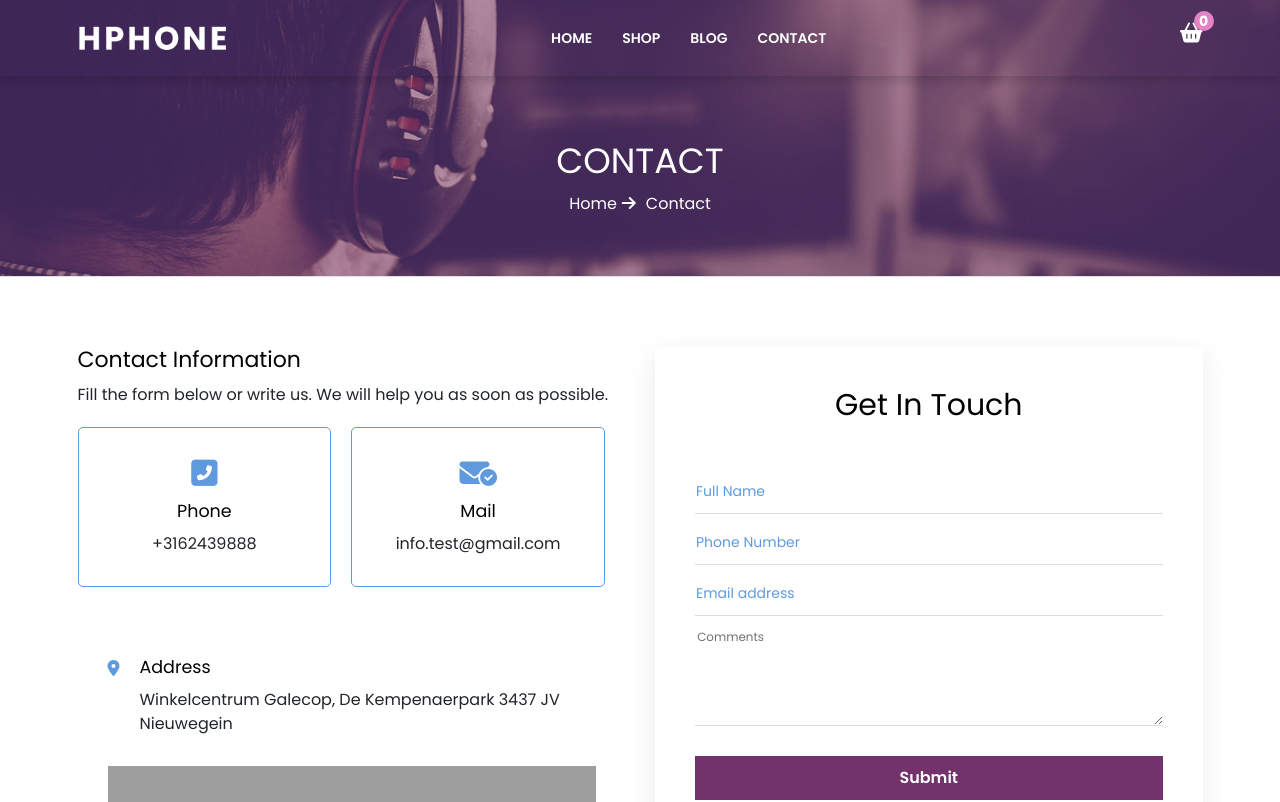
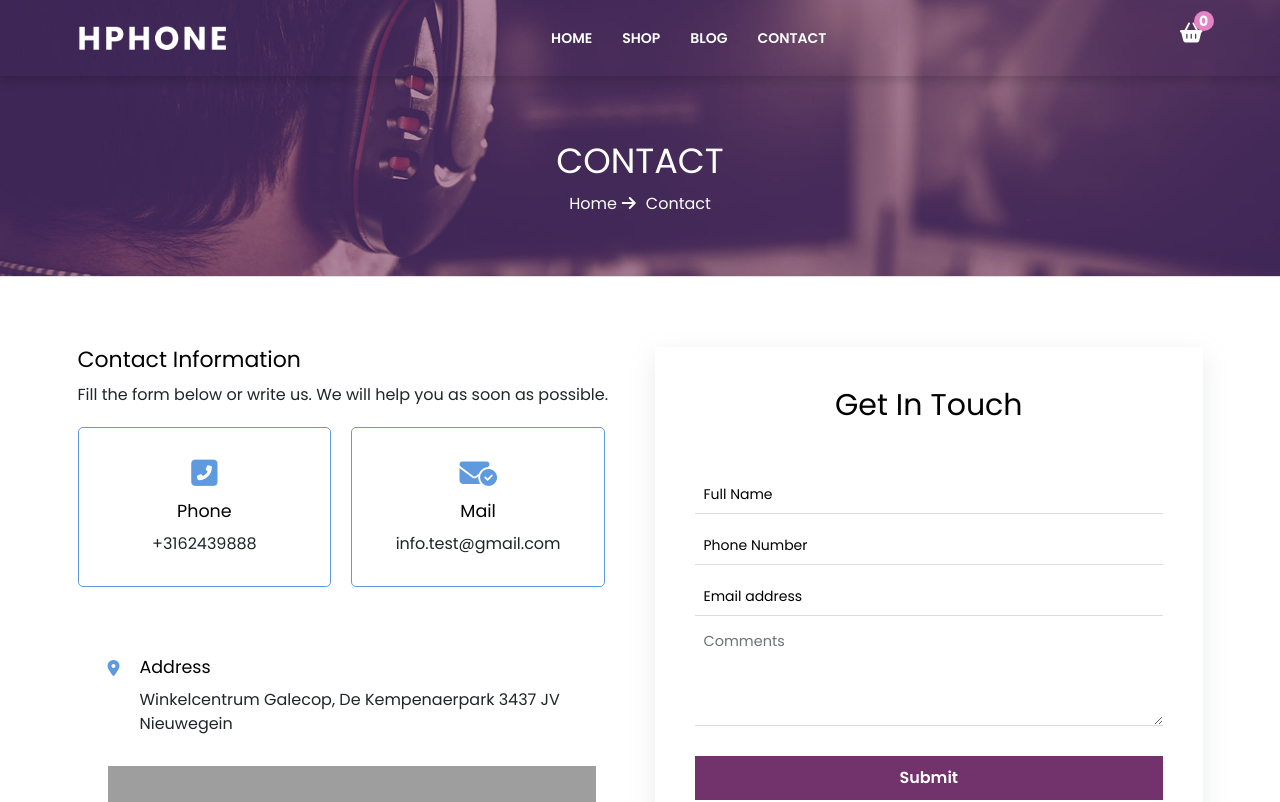
Before and after one commit to Subrata291291/react-project, a React (Vite) app: page /contact in a window 1280 px wide. Shown: the top 802 px of the page. Built offline with nearby package versions, Linux system fonts and the light colour scheme; grey boxes are pictures that could not be loaded.

Commit message:
Changes in css

```diff
--- a/src/assets/css/style.css
+++ b/src/assets/css/style.css
@@ -1154,20 +1154,24 @@ i::before {
   border-bottom: 1px solid #ddd;
   border-radius: 0px;
   font-size: 1.6rem;
-  padding-left: 0rem !important;
   margin-top: 1rem;
   background-color: transparent;
   color: #000;
   font-weight: 300;
 }
 .contact-right .form-floating > label {
-  color: var(--ss-secondary);
-  padding: 0.5em 0em;
+  color: #000;
   font-size: 1.4rem;
 }
 .contact-right .form-floating > select {
   color: var(--ss-secondary);
   padding-top: inherit !important;
+}
+.contact-right .message {
+  font-size: 1.7rem !important;
+}
+.form-floating>.form-control-plaintext:focus, .form-floating>.form-control-plaintext:not(:placeholder-shown), .form-floating>.form-control:focus, .form-floating>.form-control:not(:placeholder-shown) {
+  padding-top: 2.625rem !important;
 }
 .contact-right .form-control:focus {
   box-shadow: 0 0 0 0rem rgba(13, 110, 253, 0.25);
--- a/src/components/ContactContent.jsx
+++ b/src/components/ContactContent.jsx
@@ -159,7 +159,7 @@ const ContactContent = () => {
                     style={{ height: '100px' }}
                     required
                   ></textarea>
-                  <label htmlFor="message">Comments</label>
+                  <label htmlFor="message" className='message'>Comments</label>
                 </div>
                 <div className="form-floating">
                   <button type="submit" className="submit_btn button w-100">
```
